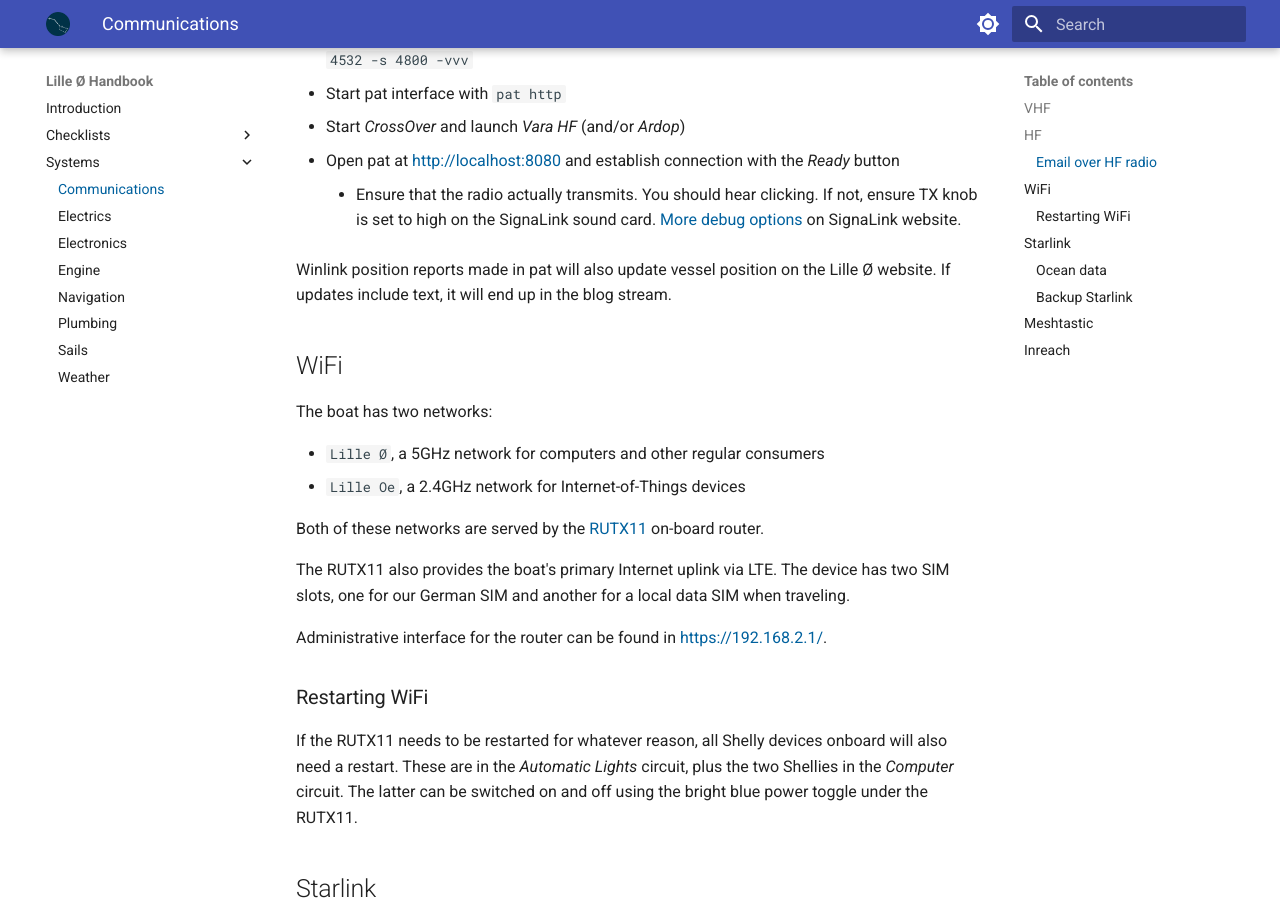
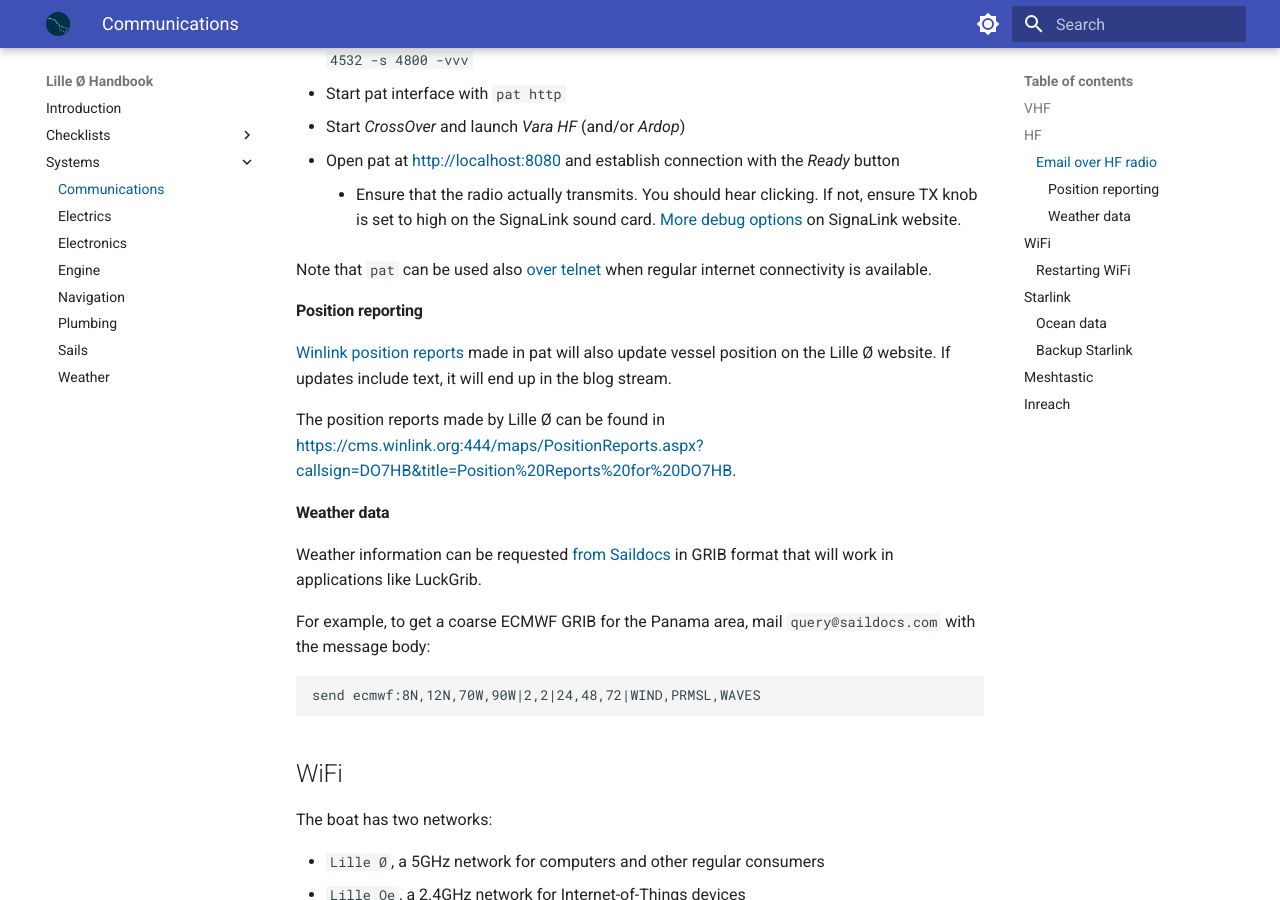
Before and after one commit to meri-imperiumi/handbook, an MkDocs documentation site: the page built from docs/systems/communications.md, in a window 1280 px wide and 900 px high, scrolled down 925 px. Built offline with MkDocs 1.6.1 and Material for MkDocs 9.7.7, drawn with Linux system fonts in a browser that asks for light colours.

Commit message:
Radio weather notes

````diff
--- a/docs/systems/communications.md
+++ b/docs/systems/communications.md
@@ -33,7 +33,22 @@
 * Open pat at <http://localhost:8080> and establish connection with the _Ready_ button
     * Ensure that the radio actually transmits. You should hear clicking. If not, ensure TX knob is set to high on the SignaLink sound card. [More debug options](https://tigertronics.com/slusbts.htm) on SignaLink website.
 
-Winlink position reports made in pat will also update vessel position on the Lille Ø website. If updates include text, it will end up in the blog stream.
+Note that `pat` can be used also [over telnet](https://winlink.org/content/airmail_telnet_access_winlink) when regular internet connectivity is available.
+#### Position reporting
+
+[Winlink position reports](https://winlink.org/userPositions) made in pat will also update vessel position on the Lille Ø website. If updates include text, it will end up in the blog stream.
+
+The position reports made by Lille Ø can be found in <https://cms.winlink.org:444/maps/PositionReports.aspx?callsign=DO7HB&title=Position%20Reports%20for%20DO7HB>.
+
+#### Weather data
+
+Weather information can be requested [from Saildocs](https://saildocs.com/gribinfo) in GRIB format that will work in applications like LuckGrib.
+
+For example, to get a coarse ECMWF GRIB for the Panama area, mail `query@saildocs.com` with the message body:
+
+```
+send ecmwf:8N,12N,70W,90W|2,2|24,48,72|WIND,PRMSL,WAVES
+```
 ## WiFi
 
 The boat has two networks:
````
